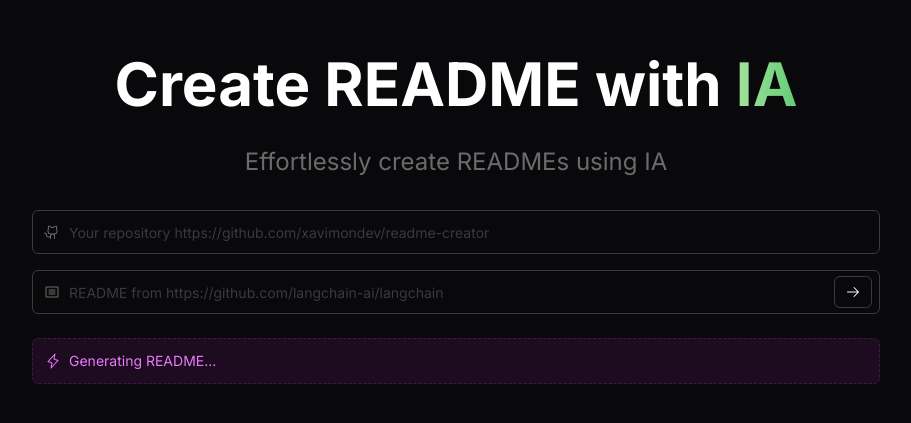
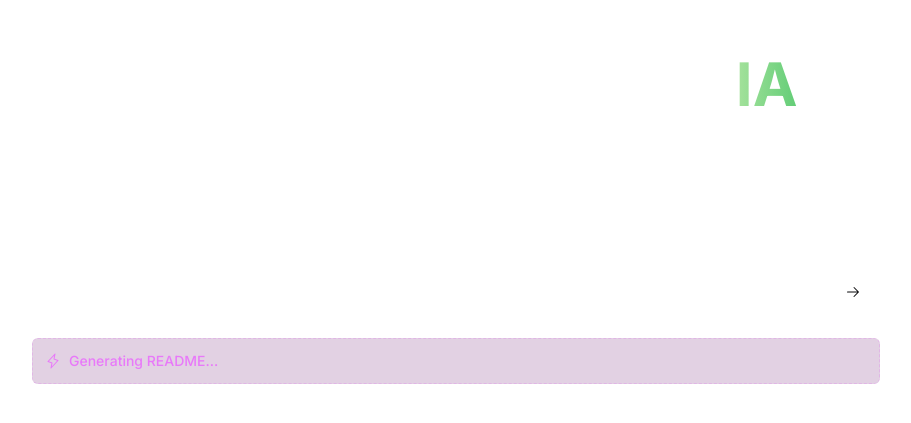
Before and after one commit to xavimondev/easyreadme, a Next.js app: page / in a window 1280 px wide. Shown: the part 159-582 px from the top of the page, without its empty margins (184-1095 px from the left). Built offline with nearby package versions, Linux system fonts and the light colour scheme.

Commit message:
add font weight

```diff
--- a/src/app/layout.tsx
+++ b/src/app/layout.tsx
@@ -5,7 +5,7 @@ import { Analytics } from '@vercel/analytics/react'
 import { ThemeProvider } from '@/components/theme-provider'
 import { CustomToaster } from '@/components/custom-toaster'
 
-const inter = Inter({ subsets: ['latin'] })
+const inter = Inter({ subsets: ['latin'], weight: ['500', '600', '700'] })
 
 export const metadata: Metadata = {
   title: 'Readme IA',
@@ -16,7 +16,12 @@ export default function RootLayout({ children }: { children: React.ReactNode })
   return (
     <html lang='en' suppressHydrationWarning>
       <body className={inter.className}>
-        <ThemeProvider attribute='class' defaultTheme='dark' enableSystem>
+        <ThemeProvider
+          attribute='class'
+          defaultTheme='system'
+          enableSystem
+          disableTransitionOnChange
+        >
           {children}
         </ThemeProvider>
         <Analytics />
```
